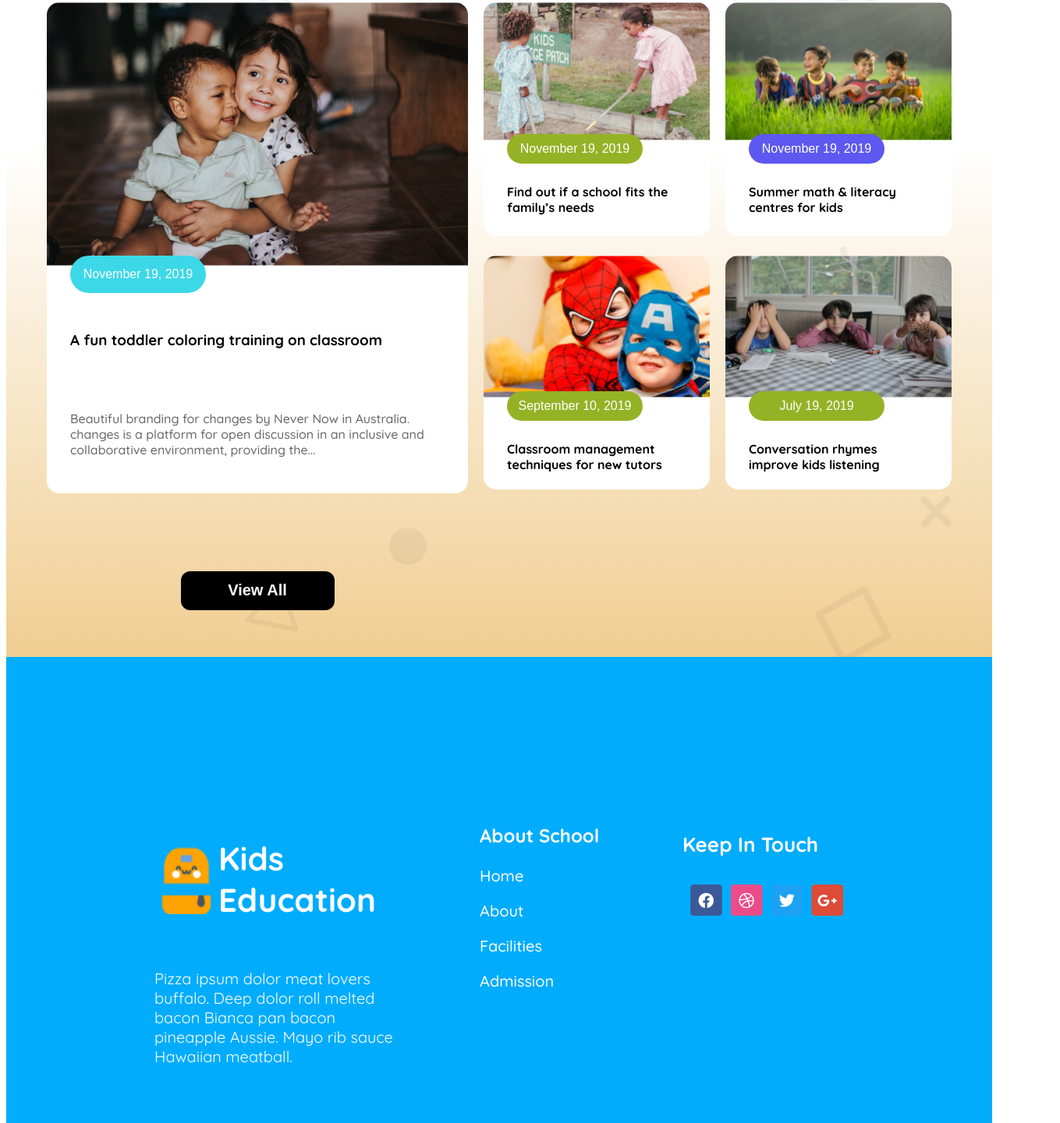
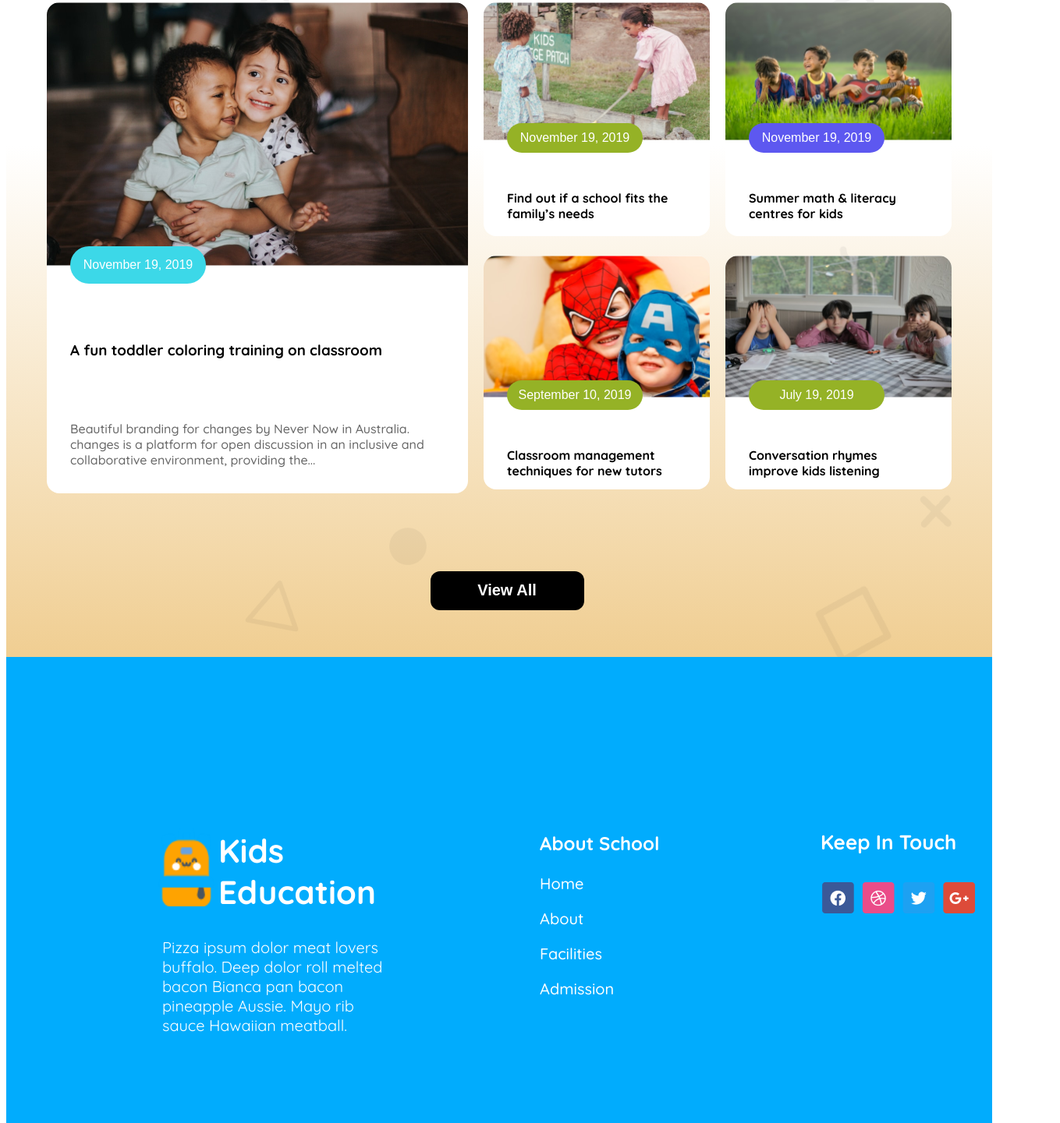
Before and after one commit to mdtoufiquea/Assignment-2, a plain HTML site: page index.html in a window 1280 px wide. Shown: the part 1630-3071 px from the top of the page at 78% size, 1359 px wide, since content can reach past the window. Drawn offline with Linux system fonts and the light colour scheme.

Commit message:
added code

```diff
--- a/index.html
+++ b/index.html
@@ -28,7 +28,7 @@
                     <p class="benner-description">With the courage, Confidence, Creativity and Compassion to make their Unique Contribution in a Diverse and Dynamic World.</p>
                     <button class="btn-primary-2">Enroll Now</button>
             </div>
-            <img src="assets/hero-kids.png" alt="" class="benner-img">
+            <img contenteditable="more" src="assets/hero-kids.png" alt="" class="benner-img">
         </div>
     </header>
 
@@ -139,7 +139,7 @@
         </div>
         <div class="footer-contant">
             <h4 class="footer-title-3">Keep In Touch</h4>
-            <div class="display-flex">
+            <div class="fb display-flex">
                 <img class="footer-img" src="assets/fb.png" alt="">
                 <img class="footer-img" src="assets/dribble.png" alt="">
                 <img class="footer-img" src="assets/twitter.png" alt="">
--- a/style/assignment.css
+++ b/style/assignment.css
@@ -293,7 +293,7 @@
     border-radius: 47px;
     margin-left: 30px;
     position: relative;
-    margin-top: -30px;
+    top: -25px;
 }
 .btn-2{
     background-color:#95B226 ;
@@ -306,7 +306,7 @@
     font-weight: 500;
     margin-left: 30px;
     position: relative;
-    margin-top: -30px;
+    top: -22px;
 
 }
 .btn-3{
@@ -320,7 +320,7 @@
     font-weight: 500;
     margin-left: 30px;
     position: relative;
-    margin-top: -30px;
+    top: -22px;
 }
 .btn-4{
     background-color:black ;
@@ -333,6 +333,9 @@
     border-radius: 12px;
     margin-top: 80px;
     margin-bottom: 60px;
+    position: relative;
+    left: 320px;
+
 
 }
 .stories-img{
@@ -365,7 +368,9 @@
     color:#FFFFFF ;
     font-weight: 400;
     font-size: 1.25rem;
-    margin-bottom: 20px;
+    position: relative;
+    top: -50px;
+
 
 
 }
@@ -388,16 +393,43 @@
     color: #FFFFFF;
     font-weight: bold;
     font-size: 26px;
+    position: relative;
+    top: -13px;
 
 }
 .footer-img{
     margin-left: 10px;
 }
 .footer-section{
-    padding: 140px;
+    padding: 100px;
+
 
 }
 .footer-contant{
-    padding: 50px;
+    padding: 100px;
+}
+.set{
+    position: relative;
+    left: -10px;
+    top: -20px;
+}
+.fb{
+    position: relative;
+    top: -13px;
+    left: -8px;
+}
 
+
+
+
+/* media query style */
+
+@media screen and (max-width: 576px) {
+   .benner, .card-container{
+    display: grid;
+    flex-direction: column;
+   }
+   .benner-contant{
+    order: 2;
+   }
 }
```
